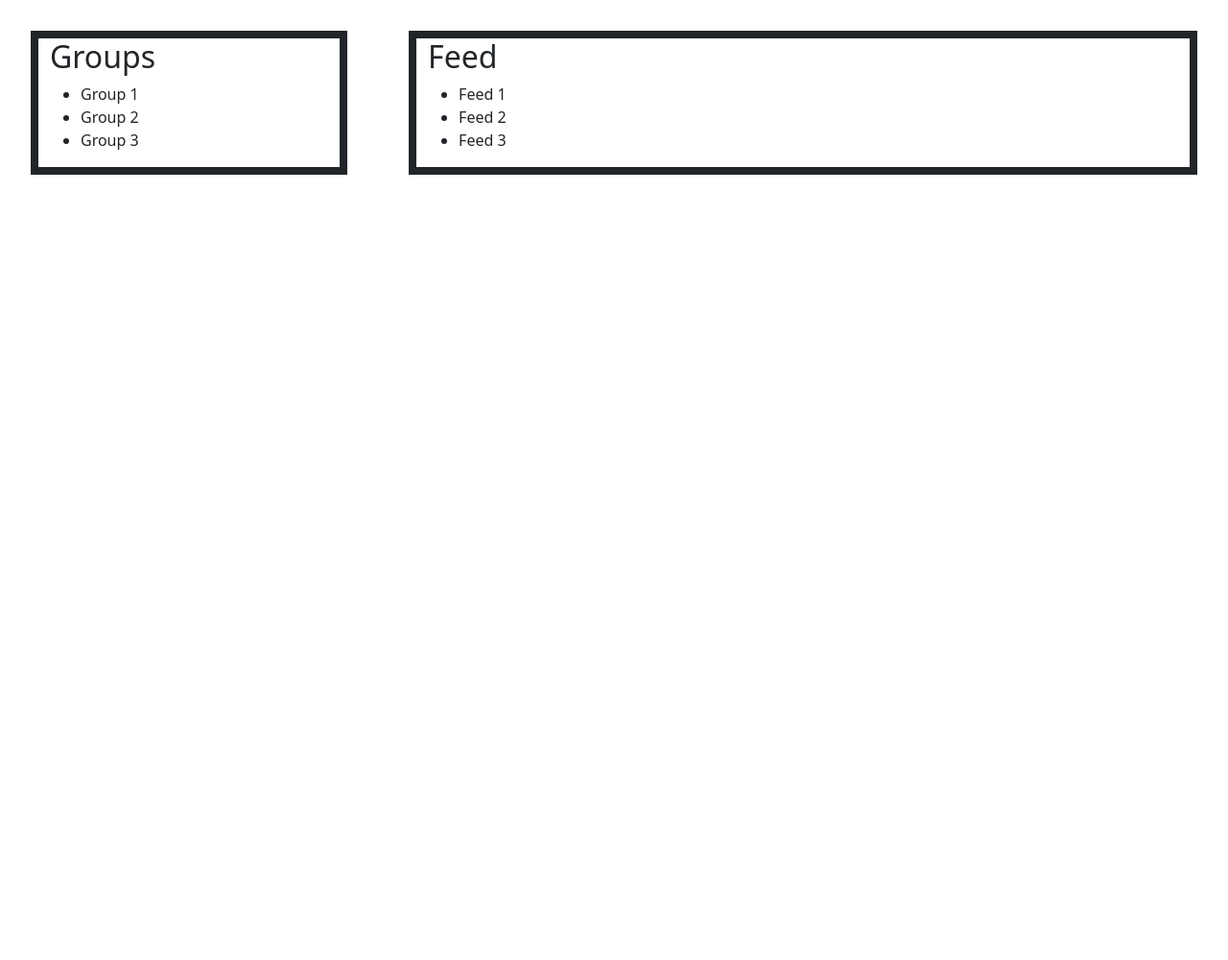
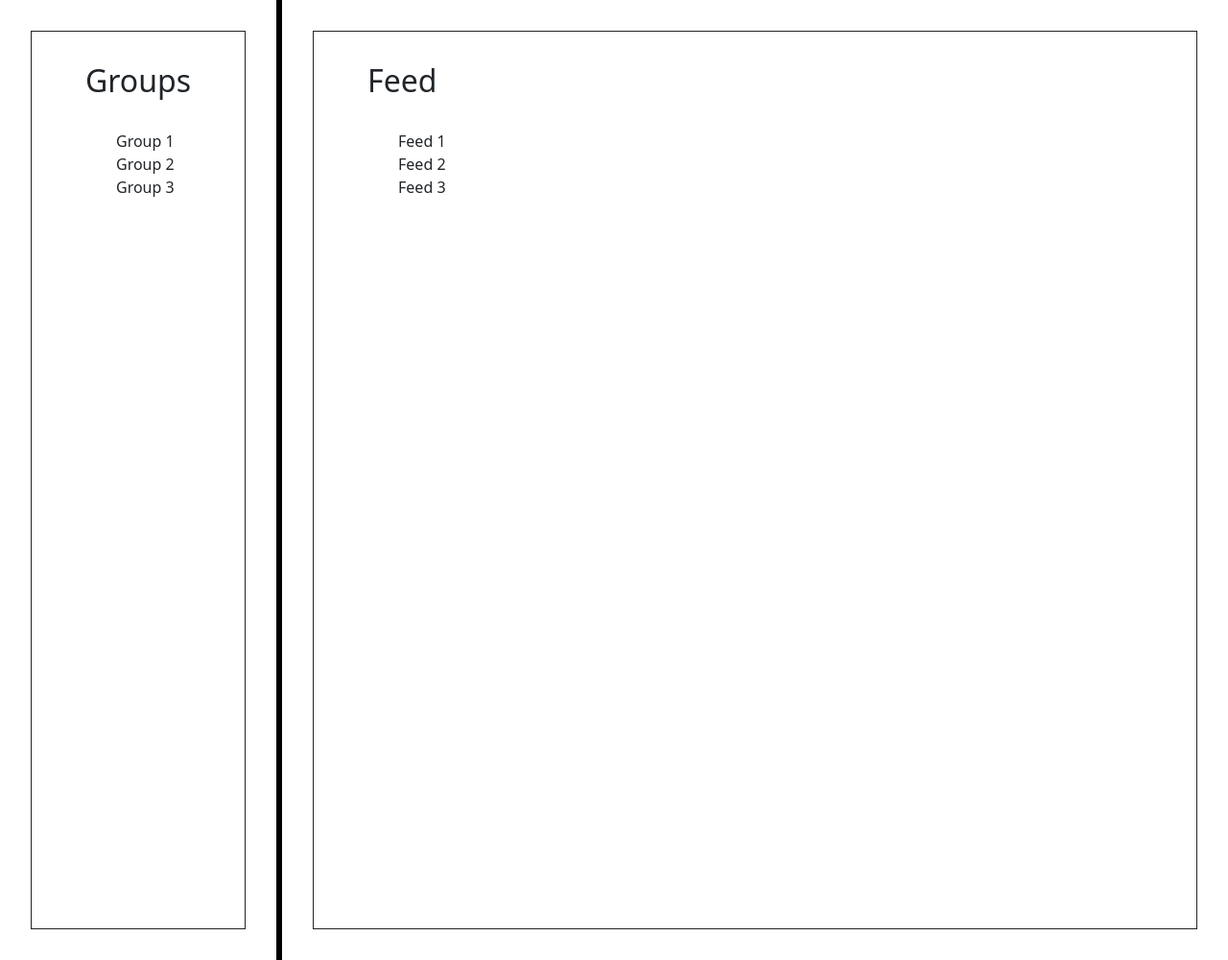
Before and after one commit to erlendps/groupup, a Django app: page / in a window 1280 px wide. Shown: the part 56-1056 px from the top of the page at 96% size. Before the commit the page ends 238 px from the top, so only its background shows below. Run offline with Django 3.2, Linux system fonts and the light colour scheme; a user stored in the database is signed in; some libraries are stand-ins or nearby versions.

Commit message:
#7 - basic design finished for homepage

```diff
--- a/groupup/groupup/accounts/templates/accounts/home.html
+++ b/groupup/groupup/accounts/templates/accounts/home.html
@@ -3,21 +3,30 @@
 {% block title %}Home{% endblock %}
 {% block content %}
 <div id="main" class="box" style="display: flex; flex-direction: row;" >
-  <div id="groups" class="container" style="border: 0.5em; border-style: solid; margin: 2em; width: 500px;">
+  <div id="groups" class="container" style="border: 0.1em; border-style: solid; margin: 2em; width: fit-content;">
+    <div id="groups" class="container" style="margin: 2em; width: fit-content;">
       <h2>Groups</h2>
-    <ul>
+    </div>
+    <div id="groups" class="container" style="margin: 2em; width: fit-content;">
+      <ul style="list-style-type: none">
         <li>Group 1</li>
         <li>Group 2</li>
         <li>Group 3</li>
       </ul>
     </div>
-  <div id="feed" class="container" style="border: 0.5em; border-style: solid; margin: 2em;">
+  </div>
+  <div class="vl" style="height: 1000px; border-left: 6px solid black;"></div>
+  <div id="feed" class="container" style="border: 0.1em; border-style: solid; margin: 2em;">
+    <div id="groups" class="container" style="margin: 2em; width: fit-content;">
       <h2>Feed</h2>
-    <ul>
+    </div>
+    <div id="groups" class="container" style="margin: 2em; width: fit-content;">
+      <ul style="list-style-type: none">
         <li>Feed 1</li>
         <li>Feed 2</li>
         <li>Feed 3</li>
       </ul>
     </div>
   </div>
+</div>
 {% endblock %}
```
Lines whose indentation alone changed are shown as unchanged.
